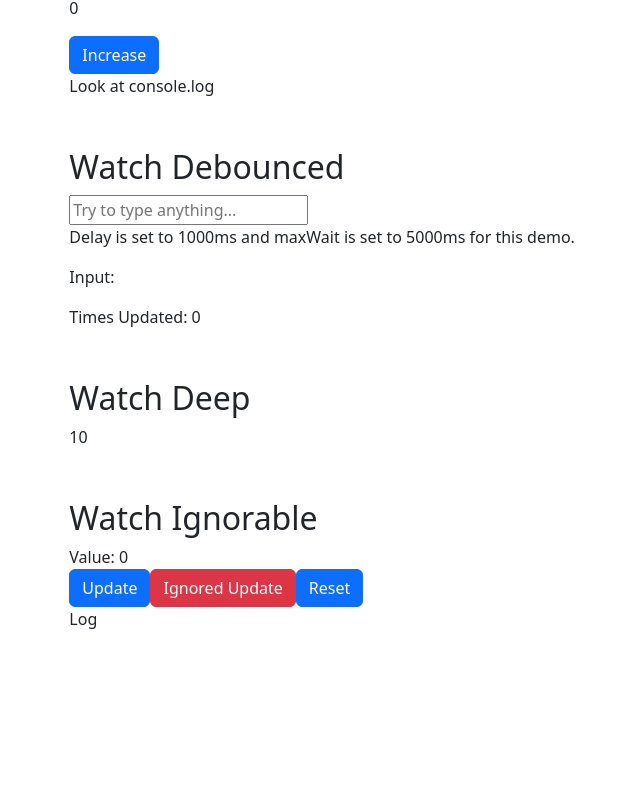
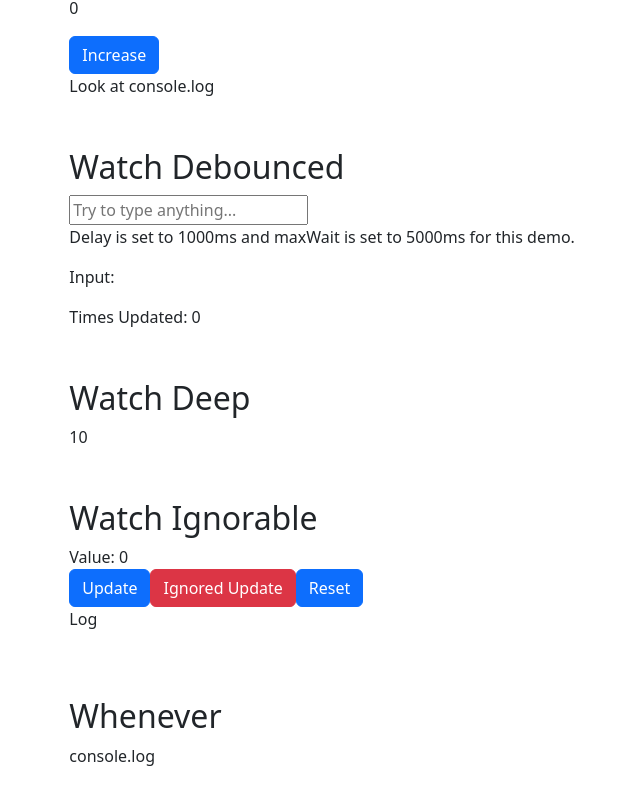
Before and after one commit to UlakhovichKate/vueUse, a Vue app: page /watch in a window 1280 px wide. Shown: the part 435-1239 px from the top of the page, without its empty margins (368-1008 px from the left). Before the commit the page ends 1148 px from the top, so only its background shows below. Built offline with nearby package versions, Linux system fonts and the light colour scheme; no server answers.

Commit message:
Whenever.vue

```diff
--- a/src/components/ListWatch.vue
+++ b/src/components/ListWatch.vue
@@ -5,6 +5,7 @@
   <watch-debounced/>
   <watch-deep/>
   <watch-ignorable/>
+  <whenever/>
 </template>
 
 <script setup>
@@ -14,6 +15,7 @@ import WatchAtMost from "../vueUseComponents/WatchAtMost.vue";
 import WatchDebounced from "../vueUseComponents/WatchDebounced.vue";
 import WatchDeep from "../vueUseComponents/WatchDeep.vue";
 import WatchIgnorable from "../vueUseComponents/WatchIgnorable.vue";
+import Whenever from "../vueUseComponents/Whenever.vue";
 
 
 
--- /dev/null
+++ b/src/vueUseComponents/Whenever.vue
@@ -0,0 +1,19 @@
+<template>
+  <h2>Whenever</h2>
+  <p>console.log</p>
+</template>
+
+<script setup>
+import { useAsyncState, whenever } from '@vueuse/core'
+
+const { state, isReady } = useAsyncState(
+    fetch('https://jsonplaceholder.typicode.com/todos/1').then(t => t.json()),
+    {},
+)
+
+whenever(isReady, () => console.log(state.value))
+</script>
+
+<style scoped>
+
+</style>
```
